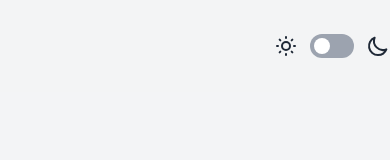
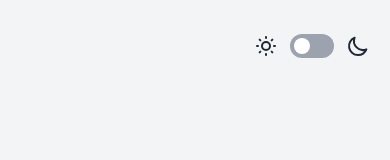
Before and after one commit to firdausbaihaqi/next-js-portfolio, a Next.js app: page / in a window 390 px wide. Shown: the top 160 px of the page. Built offline with nearby package versions, Linux system fonts and the light colour scheme.

Commit message:
fix scroll behaviour on page transition

```diff
--- a/layout/navbar.jsx
+++ b/layout/navbar.jsx
@@ -48,7 +48,7 @@ function Navbar() {
     >
       <div className="flex-wrap w-full py-8 text-gray-800 bg-gray-100 md:flex md:justify-between md:items-center dark:bg-zinc-900 dark:text-white dark:bg-opacity-90 bg-opacity-90">
         {/* content */}
-        <div className="flex items-center justify-between w-full mx-auto text-xs lg:max-w-5xl md:text-base">
+        <div className="flex items-center justify-between w-full px-5 mx-auto text-xs md:px-0 lg:max-w-5xl md:text-base">
           <div
             className={
               "text-lg md:text-2xl hover:text-gray-700 dark:hover:text-gray-300 duration-300 transition-all" +
--- a/styles/globals.css
+++ b/styles/globals.css
@@ -11,6 +11,7 @@ body {
   /* font-family: -apple-system, BlinkMacSystemFont, Segoe UI, Roboto, Oxygen,
     Ubuntu, Cantarell, Fira Sans, Droid Sans, Helvetica Neue, sans-serif; */
   font-family: "Inter";
+  scroll-behavior: smooth;
 }
 
 * {
```
